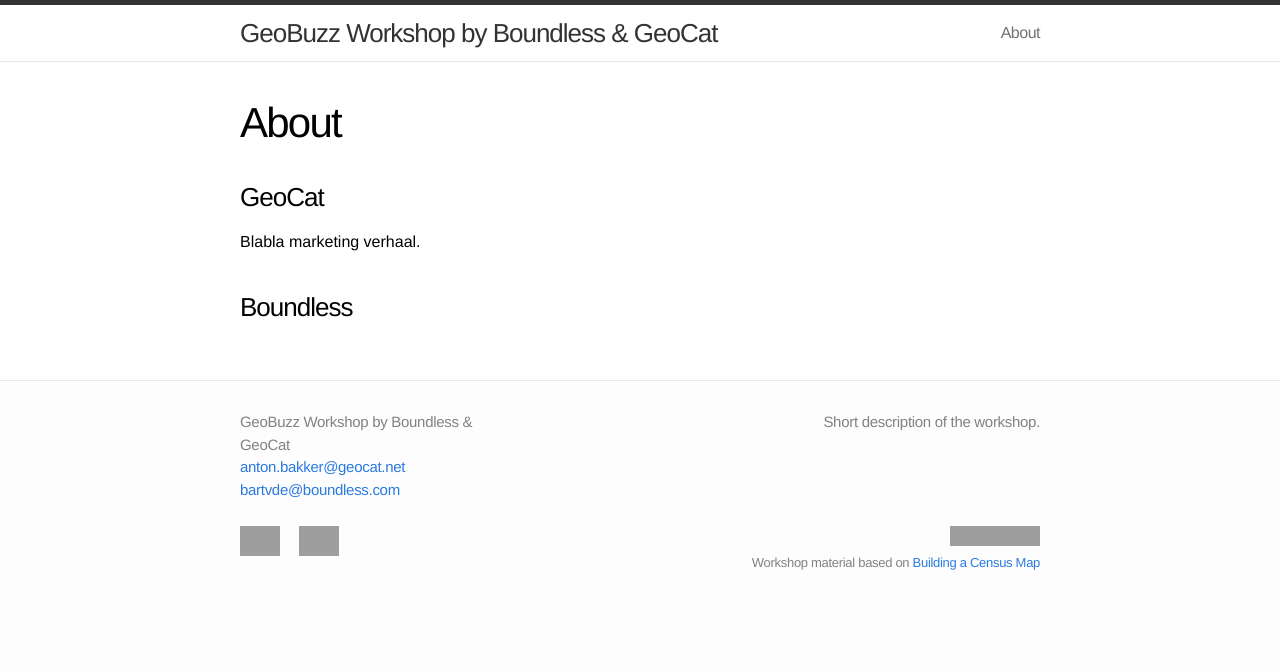
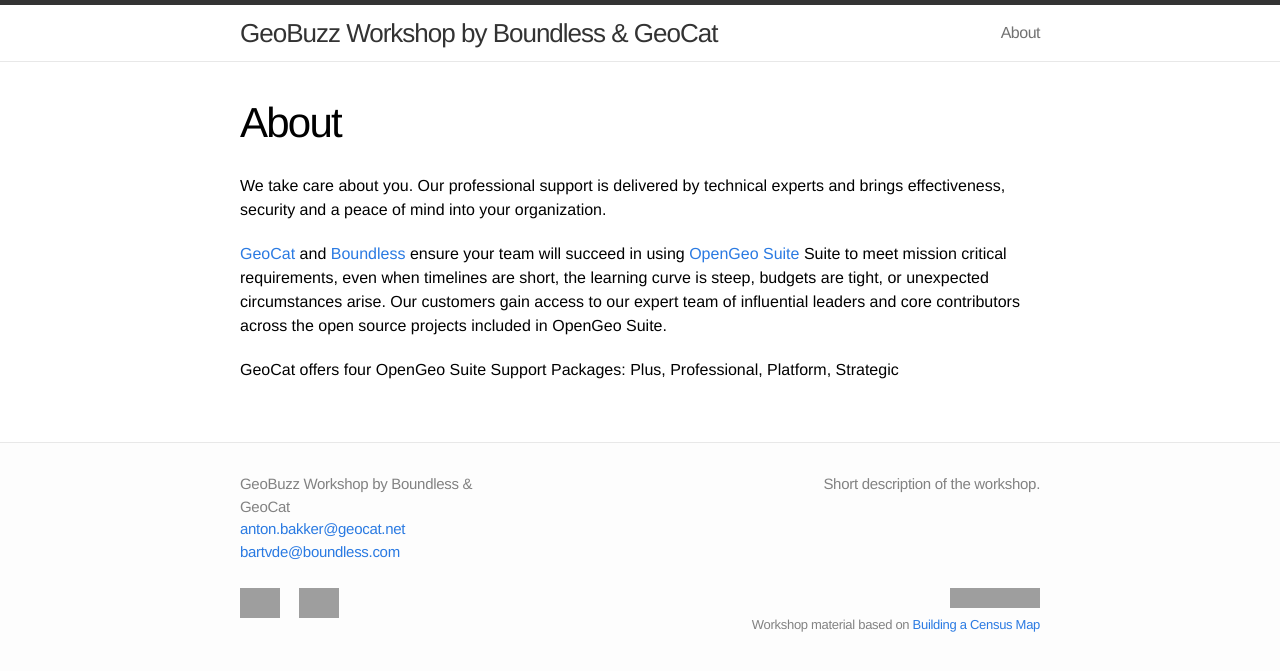
Before and after one commit to arbakker/workshop-boundless-geocat, a Jekyll site: the page built from about.md, in a window 1280 px wide. Shown: the top 671 px of the page. Built offline with Jekyll 4.4.1, drawn with Linux system fonts in a browser that asks for light colours; nearby versions of some CDN libraries; grey boxes are pictures that could not be loaded.

Commit message:
added all material

```diff
--- a/about.md
+++ b/about.md
@@ -5,8 +5,9 @@
 ---
 
 
-### GeoCat
+We take care about you. Our professional support is delivered by technical experts and brings effectiveness, security and a peace of mind into your organization.
 
-Blabla marketing verhaal.
 
-### Boundless
+[GeoCat](https://www.geocat.net/) and [Boundless](http://boundlessgeo.com/) ensure your team will succeed in using [OpenGeo Suite](http://boundlessgeo.com/solutions/opengeo-suite/)  Suite to meet mission critical requirements, even when timelines are short, the learning curve is steep, budgets are tight, or unexpected circumstances arise. Our customers gain access to our expert team of influential leaders and core contributors across the open source projects included in OpenGeo Suite.
+
+GeoCat offers four OpenGeo Suite Support Packages:  Plus, Professional, Platform, Strategic
```
